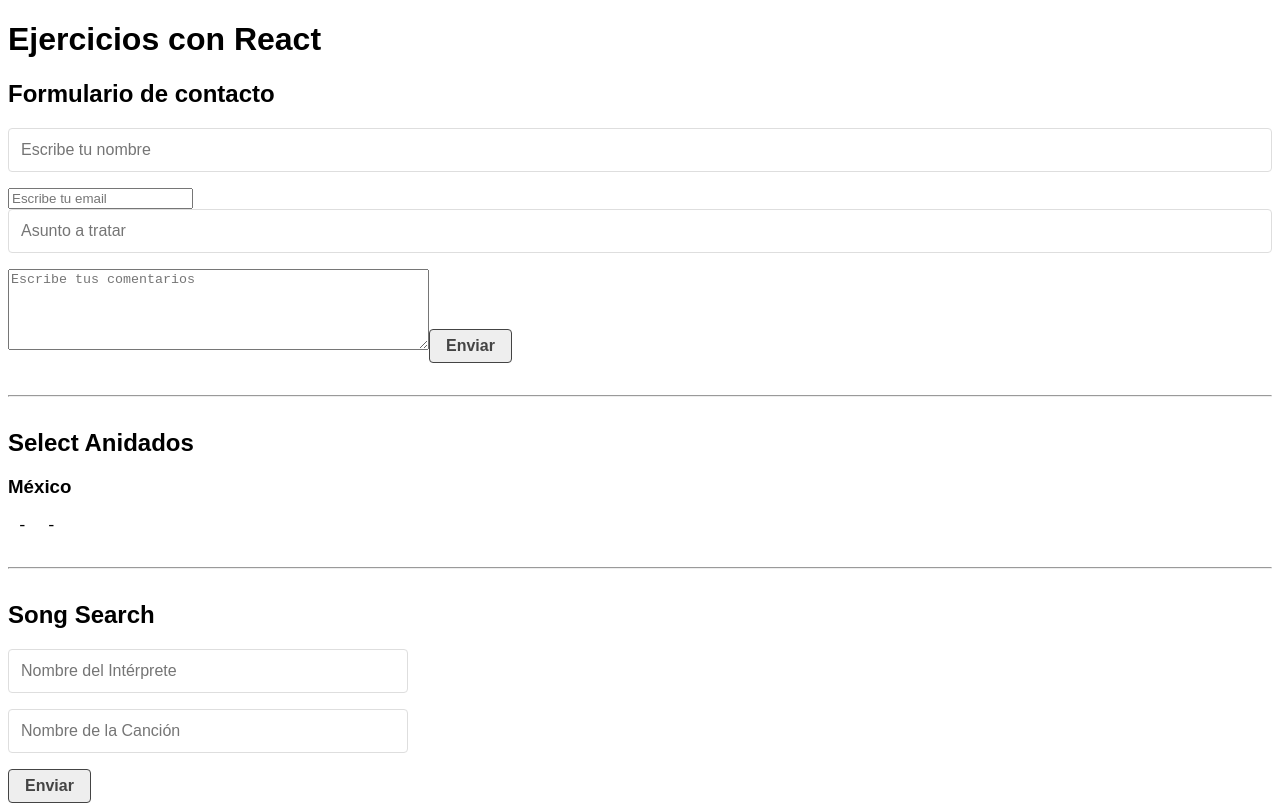
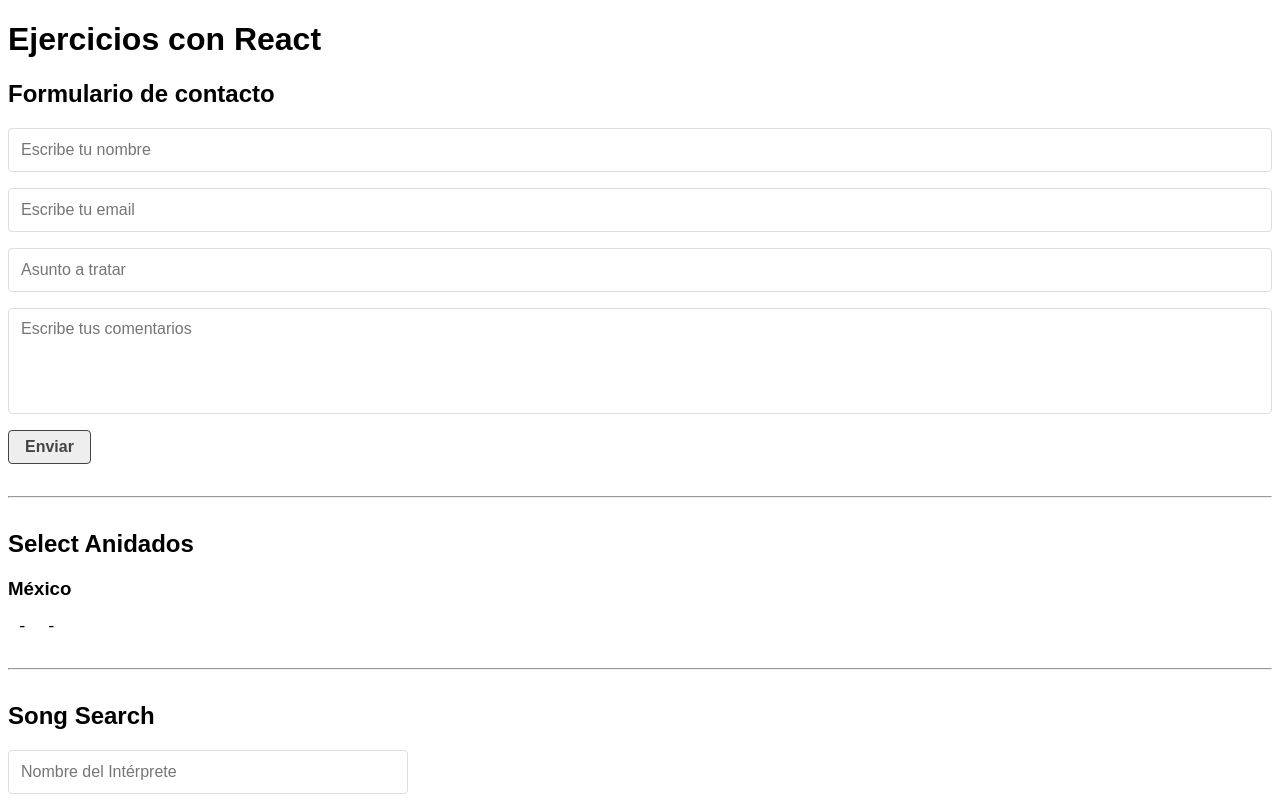
Before and after one commit to cbuiles/CRUD-Curso-React, a React (Create React App) app: page / in a window 1280 px wide. Shown: the top 805 px of the page. Built offline with nearby package versions, Linux system fonts and the light colour scheme; no server answers; data requests are answered from the project's data file.

Commit message:
Clase 46. Validacion Formularios: Programacion de eventos (2/4)

```diff
--- a/src/components/ContactForm.js
+++ b/src/components/ContactForm.js
@@ -1,9 +1,27 @@
 import React from "react";
 import { useForm } from "../hooks/useForm";
 
-const initialForm = {};
+const initialForm = {
+  name: "",
+  email: "",
+  subject: "",
+  comments: "",
+};
 
-const validationsForm = (form) => {};
+const validationsForm = (form) => {
+  let errors = {};
+
+  if (!form.name.trim()) {
+    errors.name = "El campo 'Nombre' es requerido";
+  }
+
+  return errors;
+};
+
+let styles = {
+  fontWeight: "bold",
+  color: "#dc3545",
+};
 
 const ContactForm = () => {
   const {
@@ -29,6 +47,7 @@ const ContactForm = () => {
           value={form.name}
           required
         />
+        {errors.name && <p style={styles}>{errors.name}</p>}
         <input
           type="email"
           placeholder="Escribe tu email"
@@ -38,6 +57,7 @@ const ContactForm = () => {
           value={form.email}
           required
         />
+        {errors.email && <p style={styles}>{errors.email}</p>}
         <input
           type="text"
           name="subject"
@@ -47,6 +67,7 @@ const ContactForm = () => {
           value={form.subject}
           required
         />
+        {errors.subject && <p style={styles}>{errors.subject}</p>}
         <textarea
           name="comments"
           cols="50"
@@ -57,6 +78,7 @@ const ContactForm = () => {
           value={form.comments}
           required
         ></textarea>
+        {errors.comments && <p style={styles}>{errors.comments}</p>}
         <input type="submit" value="Enviar" />
       </form>
     </div>
--- a/src/hooks/useForm.js
+++ b/src/hooks/useForm.js
@@ -6,8 +6,18 @@ export const useForm = (initialForm, validateForm) => {
   const [loading, setLoading] = useState(false);
   const [response, setResponse] = useState(null);
 
-  const handleChange = (e) => {};
-  const handleBlur = (e) => {};
+  const handleChange = (e) => {
+    const { name, value } = e.target;
+
+    setForm({
+      ...form,
+      [name]: value,
+    });
+  };
+  const handleBlur = (e) => {
+    handleChange(e);
+    setErrors(validateForm(form));
+  };
   const handleSubmit = (e) => {};
 
   return {
--- a/src/index.css
+++ b/src/index.css
@@ -10,7 +10,9 @@ html {
   box-sizing: inherit;
 }
 
-input[type="text"] {
+input[type="text"],
+input[type="email"],
+textarea {
   border: thin solid #dedede;
   border-radius: 0.25rem;
   padding: 0.75rem;
@@ -21,6 +23,11 @@ input[type="text"] {
   font-size: 1rem;
   line-height: 1;
   background-color: transparent;
+}
+
+textarea {
+  font-family: inherit;
+  resize: none;
 }
 
 button,
```
